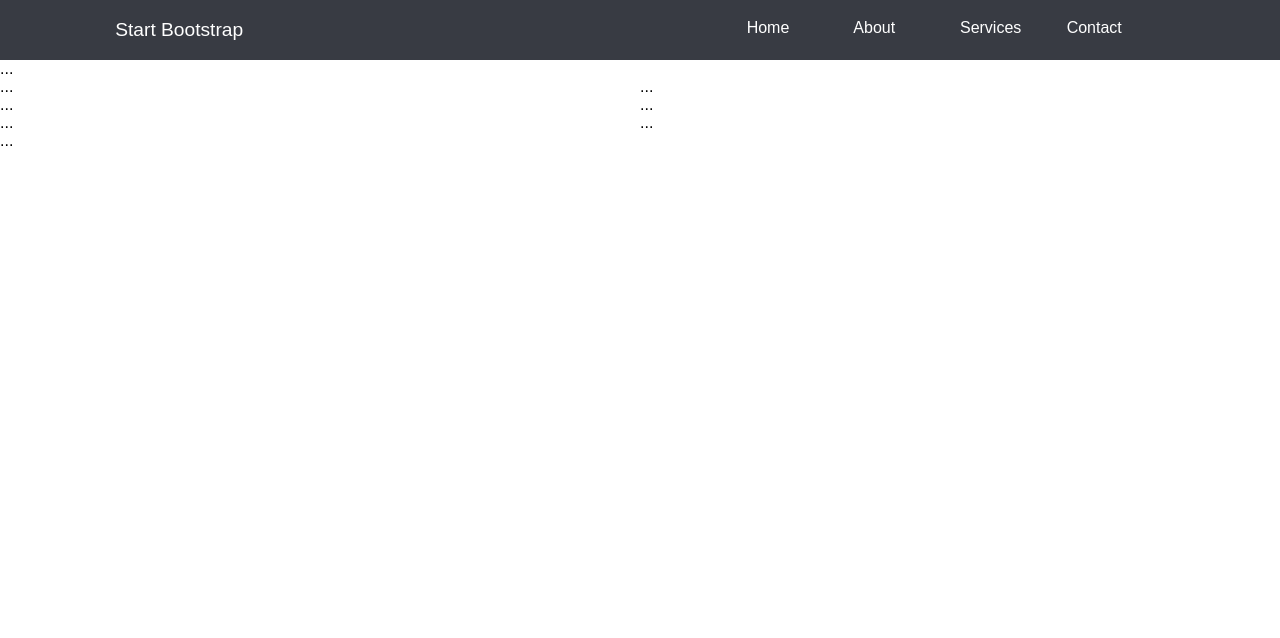
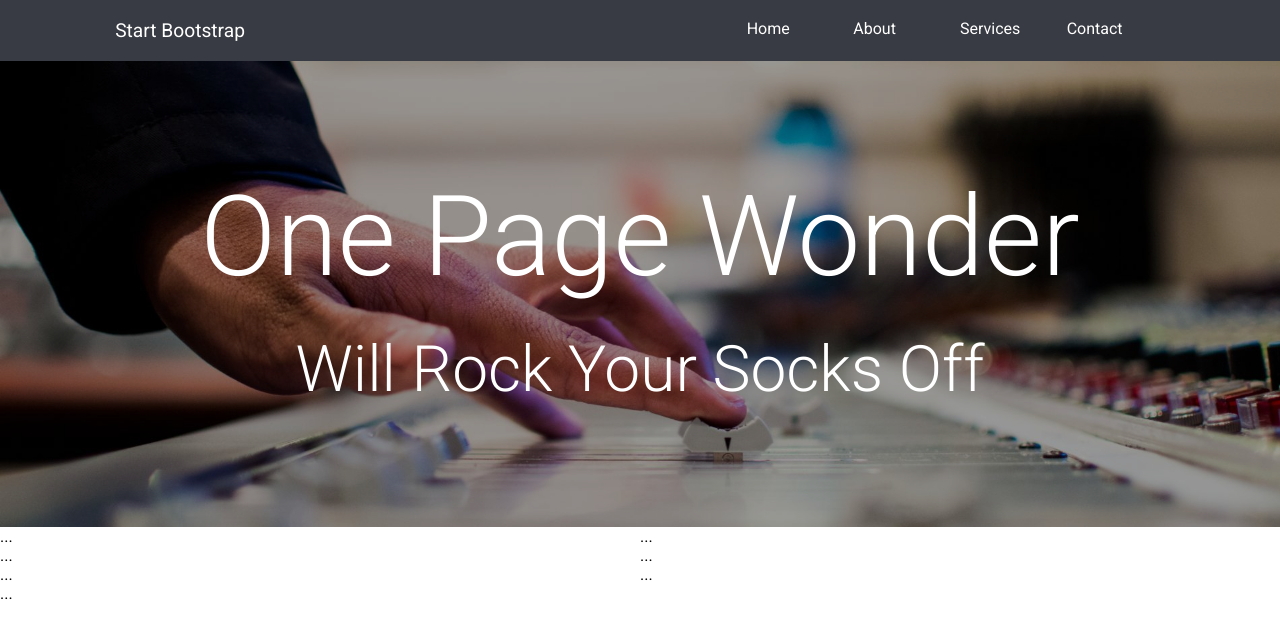
Before and after one commit to KarenAedo/rock-site, a plain HTML site: page index.html in a window 1280 px wide. Drawn offline with Linux system fonts and the light colour scheme.

Commit message:
Header arreglado y terminado

```diff
--- a/assets/css/main.css
+++ b/assets/css/main.css
@@ -4,7 +4,7 @@
 	padding: 0px;
 	list-style: none;
 	text-decoration: none;
-	font-family: sans-serif;
+	font-family: 'Roboto', sans-serif;
 }
 .container{
     position: relative;
@@ -31,3 +31,26 @@ a{
 	font-size: 1.2em;
 	padding-left: 6em;
 }
+header{
+	background-image: url(../img/header.jpg);
+	background-repeat: no-repeat;
+	background-size: cover;
+	background-position: center;
+	padding: 0;
+	color: #FFF;
+}
+.title{
+	font-size: 7em;
+	font-weight: 300;
+	text-align: center;
+	padding-top: 110px;
+	background-color: rgba(0, 0, 0, 0.4);
+}
+.subtitle{
+	font-size: 4em;
+	font-weight: 300;
+	text-align: center;
+	padding-top: 30px;
+	padding-bottom: 120px;
+	background-color: rgba(0, 0, 0, 0.4);
+}
--- a/index.html
+++ b/index.html
@@ -4,6 +4,7 @@
 	<meta charset="UTF-8">
 	<meta name="viewport" content="width=device-width, user-scalable=no, initial-scale=1.0, maximum-scale=1.0, minimum-scale=1.0">
 	<title>Document</title>
+	<link href="https://fonts.googleapis.com/css?family=Roboto:300,400" rel="stylesheet">
 	<link rel="stylesheet" href="assets/css/grid.css">
 	<link rel="stylesheet" href="assets/css/main.css">
 	<link rel="stylesheet" href="assets/css/media.css">
@@ -31,7 +32,10 @@
 		</nav>
 		<header>
 			<div class="row">
-				<div class="col-12">...</div>
+				<div class="col-12 opacidad">
+					<h1 class="title">One Page Wonder</h1>
+					<p class="subtitle">Will Rock Your Socks Off</p>
+				</div>
 			</div>
 		</header>
 		<section>
```
